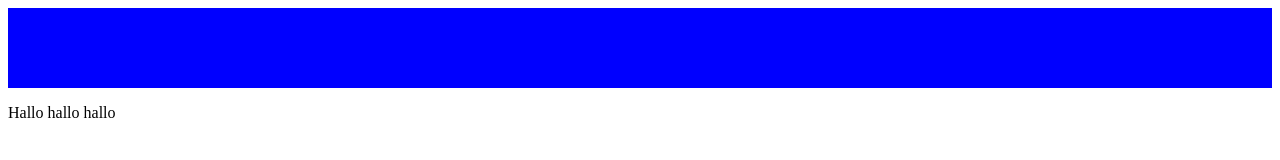
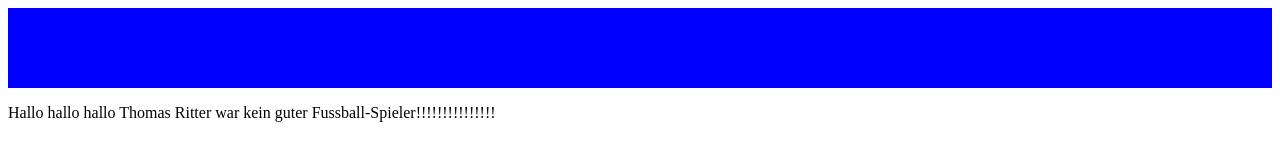
Before and after one commit to JakeU10/Jakob-U, a plain HTML site: page cv/index.html in a window 1280 px wide. Drawn offline with Linux system fonts and the light colour scheme.

Commit message:
Update index.html

```diff
--- a/cv/index.html
+++ b/cv/index.html
@@ -10,6 +10,7 @@
     <div class="left"></div>
     <p>
       Hallo     hallo      hallo
+      Thomas Ritter war kein guter Fussball-Spieler!!!!!!!!!!!!!!!
     </p>
     <div class="right"></div>
 
```
